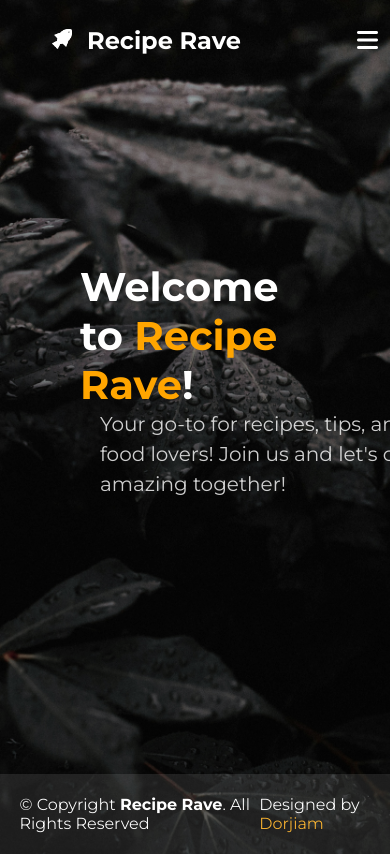
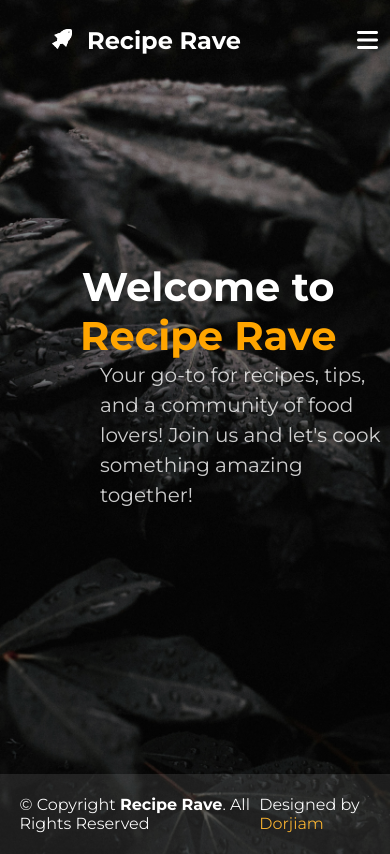
Before and after one commit to Dorjiam/Recipe-Rave, a Django app: page /home/ in a window 390 px wide; the page is wider, and only the part inside the window is pictured. Run offline with Django 5.2, Linux system fonts and the light colour scheme; some libraries are stand-ins or nearby versions.

Commit message:
Mid commit for presentaion

```diff
--- a/apps/backend/recipe_rave/main/urls.py
+++ b/apps/backend/recipe_rave/main/urls.py
@@ -2,6 +2,7 @@ from django.urls import path
 from . import views
 
 urlpatterns = [
+    path("", views.index, name="index"),
     path("home/", views.home, name="home"),
     path("login/", views.login, name="login"),
     path("signup/", views.sign_up, name="sign_up"),
--- a/apps/backend/recipe_rave/main/views.py
+++ b/apps/backend/recipe_rave/main/views.py
@@ -6,6 +6,10 @@ from django.http import HttpResponse, HttpResponseRedirect
 global_dict: dict = {
     "user_logged_in": False
 }
+
+
+def index(response):
+    return HttpResponseRedirect("/home")
 
 
 def home(response):
--- a/apps/backend/recipe_rave/recipe_rave/settings.py
+++ b/apps/backend/recipe_rave/recipe_rave/settings.py
@@ -126,7 +126,6 @@ STATICFILES_DIRS = [
     FRONTEND / "static",
 ]
 
-
 # Default primary key field type
 # https://docs.djangoproject.com/en/5.0/ref/settings/#default-auto-field
 
--- a/apps/frontend/static/styles/base.css
+++ b/apps/frontend/static/styles/base.css
@@ -11,7 +11,7 @@
 	color: white;
 }
 
-::selection {
+::selection {b
 	background-color: orange;
 	color: #fff;
 }
--- a/apps/frontend/static/styles/home.css
+++ b/apps/frontend/static/styles/home.css
@@ -1,20 +1,39 @@
 .home-body {
 	margin: 12rem 5rem;
+	width: fit-content;
 }
 
-.home-body span {
+.home-body .brand {
 	color: orange;
 }
 
 .home-body .title {
 	font-weight: bold;
 	font-size: 40px;
+	width: fit-content;
+	display: inline-block;
 }
 
 .home-body .description {
 	margin-left: 20px;
-	width: 30rem;
+	max-width: 30rem;
 	font-size: 20px;
 	line-height: 1.5;
 	opacity: 80%;
+	text-wrap: wrap;
 }
+
+@media (max-width: 695px) {
+	.home-body {
+		width: 80vw;
+	}
+
+	.home-body .title {
+		text-align: center;
+		text-wrap: wrap;
+	}
+
+	.home-body span {
+		display: block;
+	}
+}
--- a/apps/frontend/templates/components/header.html
+++ b/apps/frontend/templates/components/header.html
@@ -44,7 +44,7 @@
 		<li><a href="" class="navbar-link">Services</a></li>
 		<li><a href="" class="navbar-link">Contact</a></li>
 		<li><a href="" class="navbar-link">Explore</a></li>
-		{% if user_logged_in == True %}
+		{% if user_logged_in == False %}
 		<li>
 			<a href="/login" class="button" id="dropdown-login-button">Login</a>
 		</li>
--- a/apps/frontend/templates/home.html
+++ b/apps/frontend/templates/home.html
@@ -9,7 +9,7 @@
 {% block content %}
 
 <div class="home-body">
-	<p class="title">Welcome to <span>Recipe Rave</span>!</p>
+	<p class="title">Welcome to <span class="brand">Recipe Rave</span></p>
 	<p class="description">
 		Your go-to for recipes, tips, and a community of food lovers! Join us and
 		let's cook something amazing together!
```
